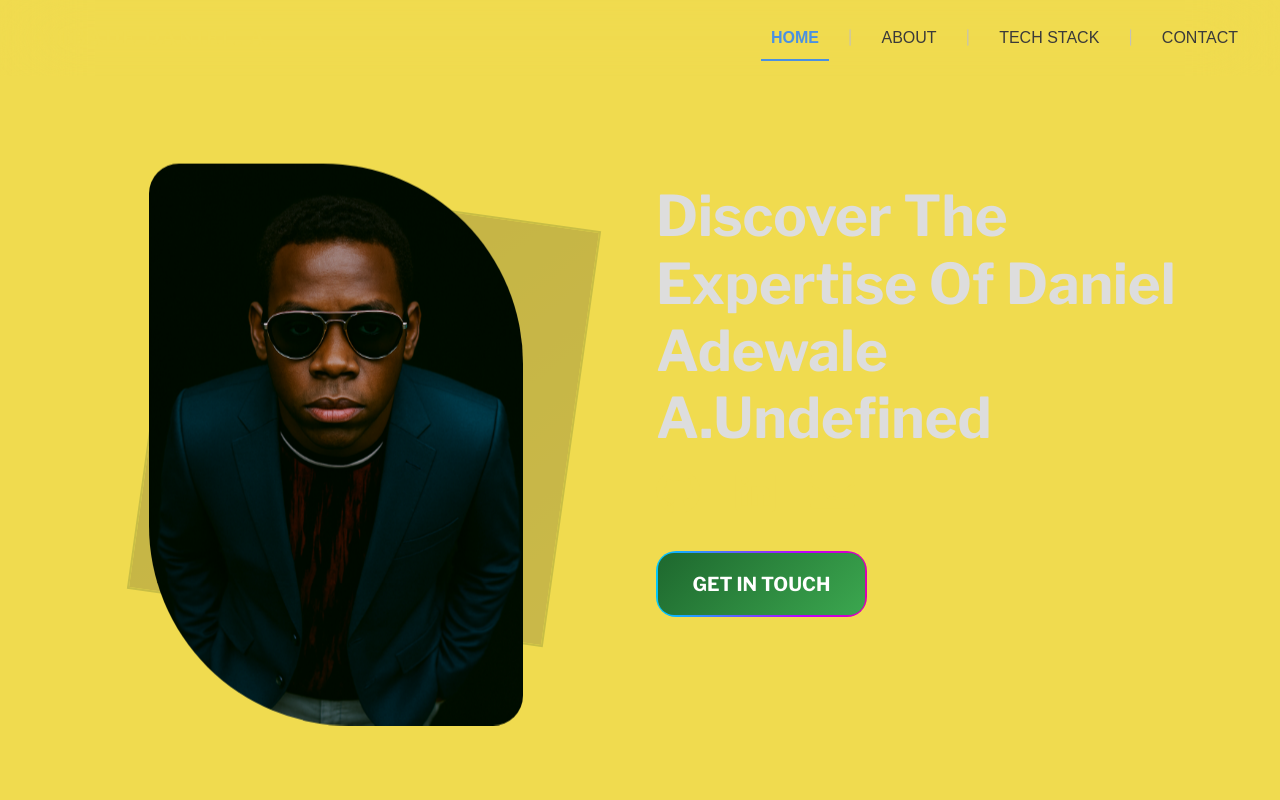
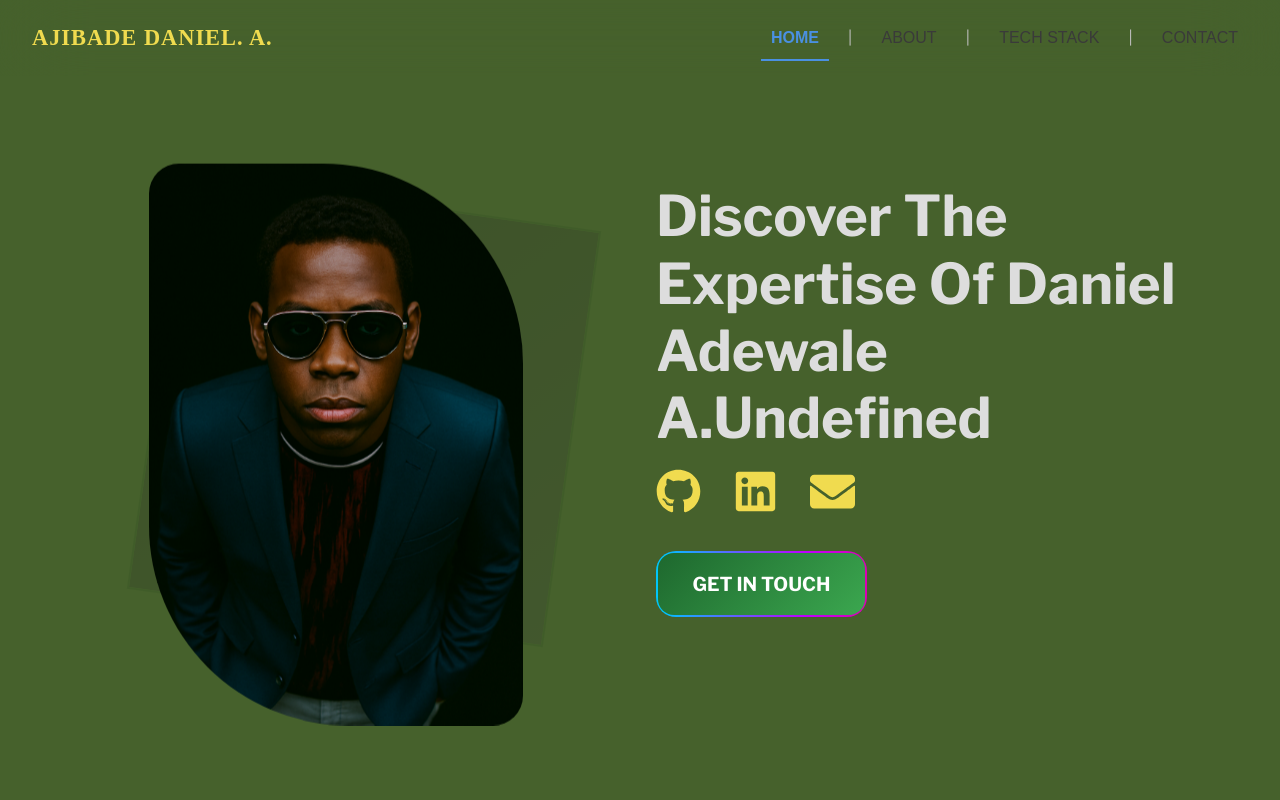
Before and after one commit to ade-wale68/ADEWALE-AJIBADE, a React (Vite) app: page / in a window 1280 px wide. Shown: the top 800 px of the page. Built offline with nearby package versions, Linux system fonts and the light colour scheme.

Commit message:
Update HeroSection styles: change background color to #46612c while maintaining text color

```diff
--- a/src/styles/HeroSection.css
+++ b/src/styles/HeroSection.css
@@ -67,8 +67,9 @@
   display: flex;
   align-items: center;
   padding: 3rem;
-  background-color: #f0db4f;
-  color: white;
+  color: #f0db4f;
+  background-color: #46612c;
+  color: #f0db4f;
   position: relative;
   overflow: hidden;
 }
```
